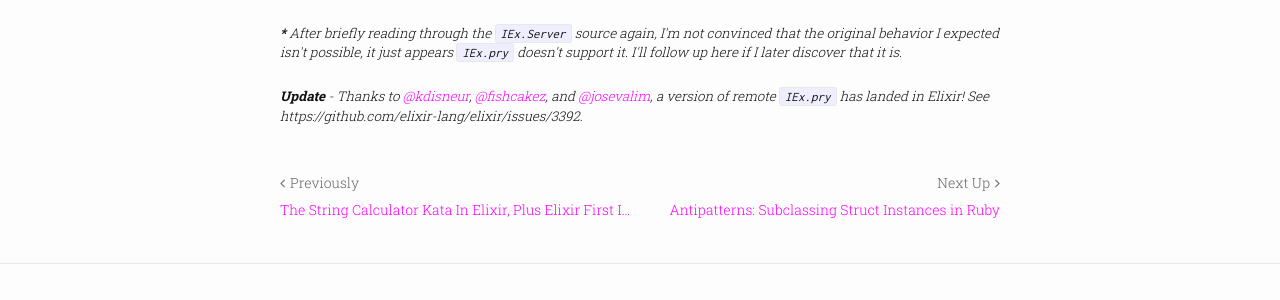
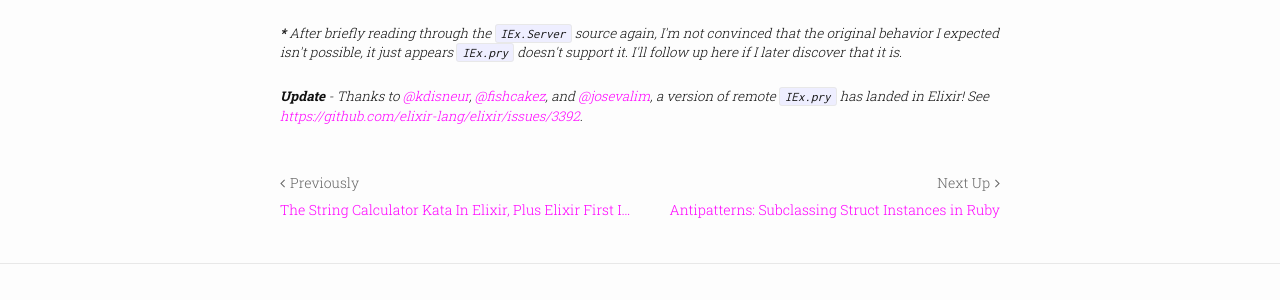
Before and after one commit to jtrim/jtrim.github.io, a Jekyll site: the page built from _posts/2014-11-25-where-i-got-stuck-with-iex-pry.md, in a window 1280 px wide. Shown: the part 1413-1713 px from the top of the page. Built offline with Jekyll 4.4.1, drawn with Linux system fonts in a browser that asks for light colours; some web fonts are replaced; part of the change alters nothing that is shown.

```diff
--- a/_posts/2014-11-25-where-i-got-stuck-with-iex-pry.md
+++ b/_posts/2014-11-25-where-i-got-stuck-with-iex-pry.md
@@ -37,5 +37,5 @@ Being brand-new at Elixir (and _definitely_ Phoenix), needing to run my Phoenix
 </small>
 
 <small id="footnote2">
-**Update** - Thanks to [@kdisneur](https://twitter.com/kdisneur), [@fishcakez](https://github.com/fishcakez), and [@josevalim](https://twitter.com/josevalim), a version of remote `IEx.pry` has landed in Elixir! See https://github.com/elixir-lang/elixir/issues/3392.
+**Update** - Thanks to [@kdisneur](https://twitter.com/kdisneur), [@fishcakez](https://github.com/fishcakez), and [@josevalim](https://twitter.com/josevalim), a version of remote `IEx.pry` has landed in Elixir! See [https://github.com/elixir-lang/elixir/issues/3392](https://github.com/elixir-lang/elixir/issues/3392).
 </small>
```
Also changed, not shown: 1 other file.
